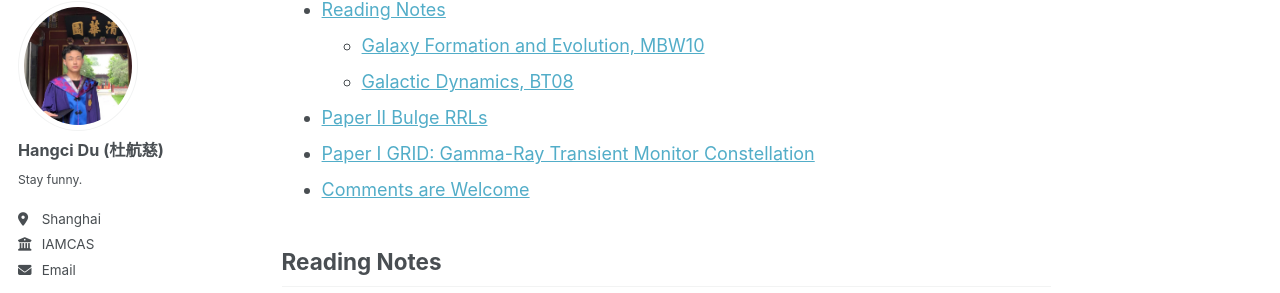
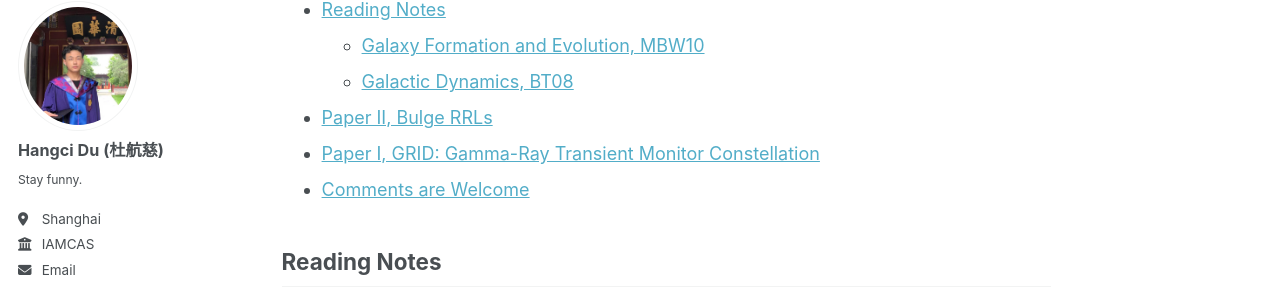
Before and after one commit to hangcidu/hangcidu.github.io, a Jekyll site: the page built from _pages/miscellaneous.md, in a window 1280 px wide and 900 px high. Shown: the part 165-458 px from the top of the window. Built offline with Jekyll 4.4.1, drawn with Linux system fonts in a browser that asks for light colours; some web fonts are replaced; a script bundle is joined from its source files by our own code; library files that are not in the unit come from our copies; comment, search, counter and statistics services are not loaded; some of the changed text lies outside the part shown.

Commit message:
Update miscellaneous.md

```diff
--- a/_pages/miscellaneous.md
+++ b/_pages/miscellaneous.md
@@ -17,7 +17,7 @@ comments: true
 
 <iframe src="{{ site.baseurl }}/files/星系动力学读书笔记.pdf" width="100%" height="800px"></iframe>
 
-## Paper II Bulge RRLs
+## Paper II, Bulge RRLs
 
 [Kinematics of RR Lyrae stars in the Galactic bulge with OGLE-IV and Gaia DR2](https://arxiv.org/abs/2007.01102), 2020-07-02@arxiv
 
@@ -25,7 +25,7 @@ comments: true
 
 People used to think the bulge RRLs were inner-halo stars with no rotation. I wasn’t buying it.
 
-## Paper I GRID: Gamma-Ray Transient Monitor Constellation
+## Paper I, GRID: Gamma-Ray Transient Monitor Constellation
 
 [GRID: a Student Project to Monitor the Transient Gamma-Ray Sky in the Multi-Messenger Astronomy Era](https://arxiv.org/abs/1907.06842), 2019-07-16@arxiv
 
```
